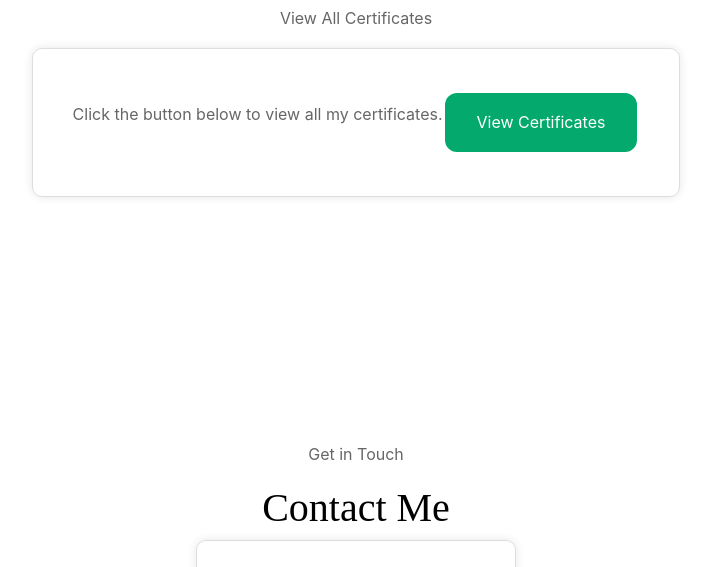
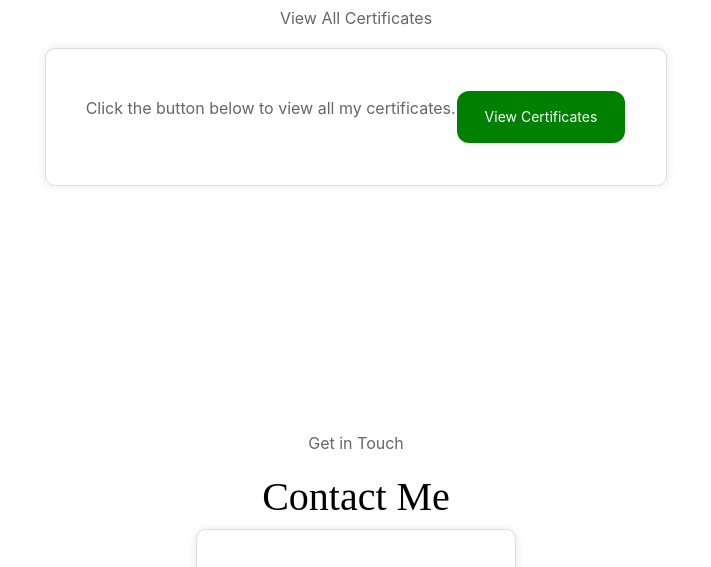
Before and after one commit to subhaz18/myportfolio, a plain HTML site: page index.html in a window 1280 px wide. Shown: the part 4001-4568 px from the top of the page, without its empty margins (284-995 px from the left). Drawn offline with nearby package versions, Linux system fonts and the light colour scheme; files whose address does not match are found by name; a web font is replaced by a local one.

Commit message:
Update style.css

```diff
--- a/css/style.css
+++ b/css/style.css
@@ -940,16 +940,17 @@ body:after {
         background-color:#04AA6D;
         border:none;
         color: white;
-        padding: 16px 32px;
+        padding: 14px 28px;
         text-align: center;
         text-decoration: none;
         display: inline-block;
-        font-size: 16px;
-        margin: 4px 2px;
-        transition-duration: 0.4s;
+        font-size: 14px;
+        margin: 2px 1px;
+        transition-duration: 0.2s;
         cursor: pointer;
       }
 
       .button1 {
+        background-color:green;
         border-radius:12px;
       }
```
